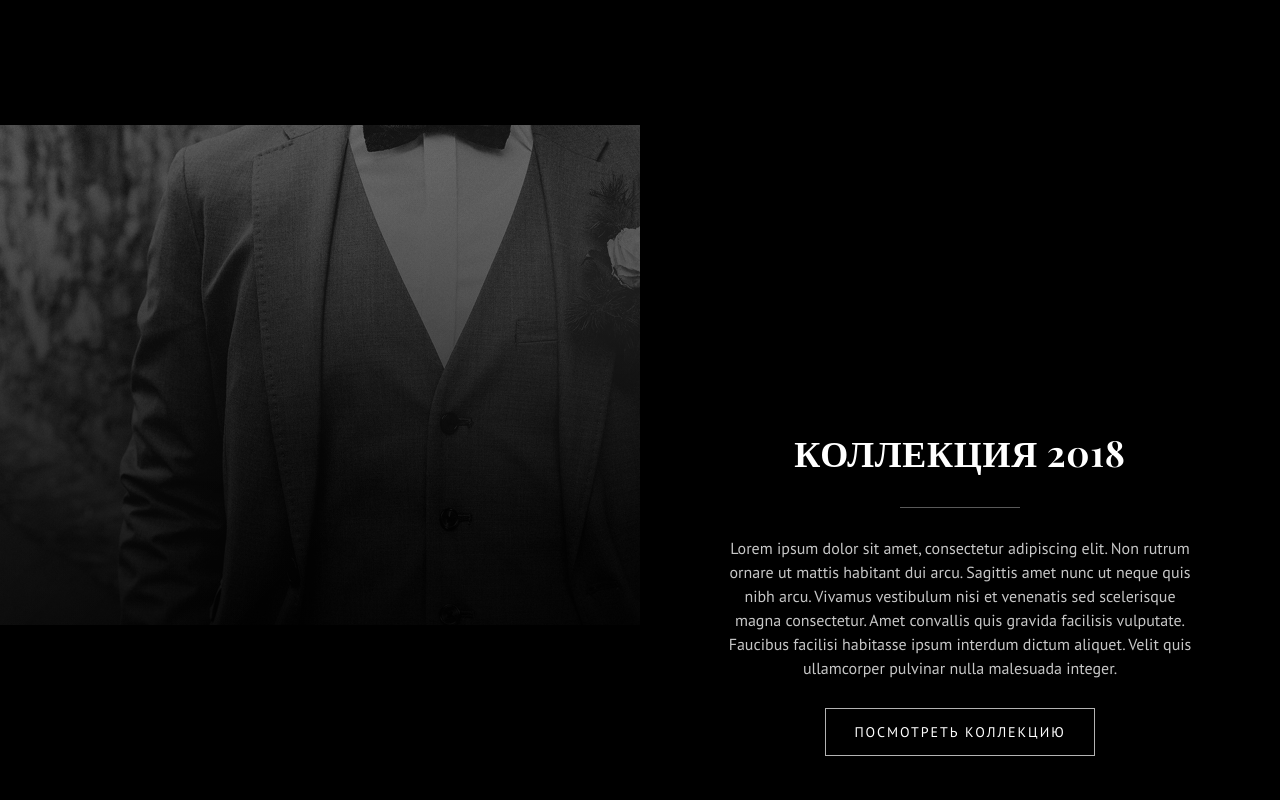
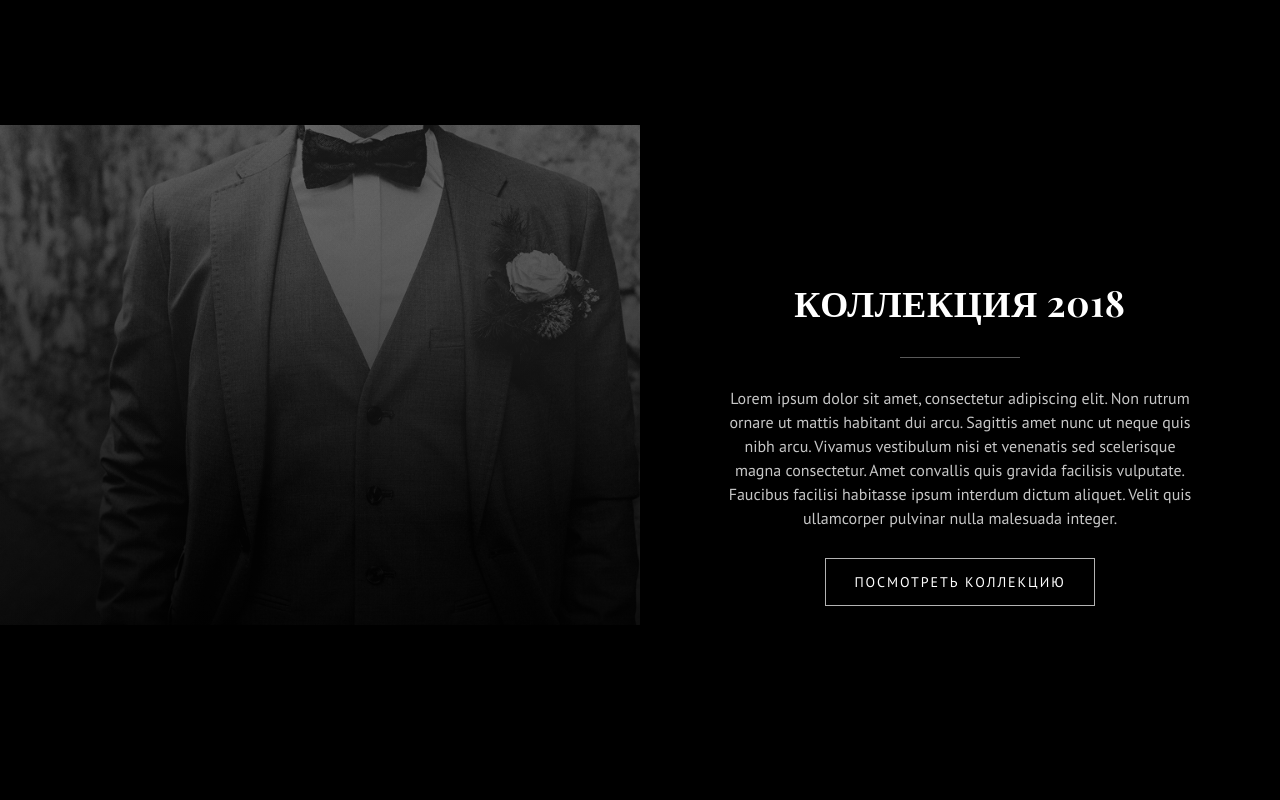
Before and after one commit to ranikanets-lang/Laba3.Web.Prog, a plain HTML site: page index.html in a window 1280 px wide. Shown: the part 1540-2340 px from the top of the page. Drawn offline with nearby package versions, Linux system fonts and the light colour scheme; a web font is replaced by a local one.

Commit message:
Update main.css

```diff
--- a/main.css
+++ b/main.css
@@ -345,8 +345,7 @@ a {
     linear-gradient(135deg, rgba(255, 255, 255, 0.06), rgba(255, 255, 255, 0.0) 55%),
     linear-gradient(180deg, rgba(0, 0, 0, 0.2), rgba(0, 0, 0, 0.85)),
     url("Rectangle 9.png");
-  background-size: 880px auto;
-  background-repeat: no-repeat;
+  background-size: cover;
   background-position: left center;
   filter: grayscale(0.1);
 }
@@ -356,7 +355,7 @@ a {
 }
 
 .about__inner {
-  padding: 300px 80px;
+  padding: 150px 80px;
   display: grid;
   gap: 28px;
   justify-items: center;
```
